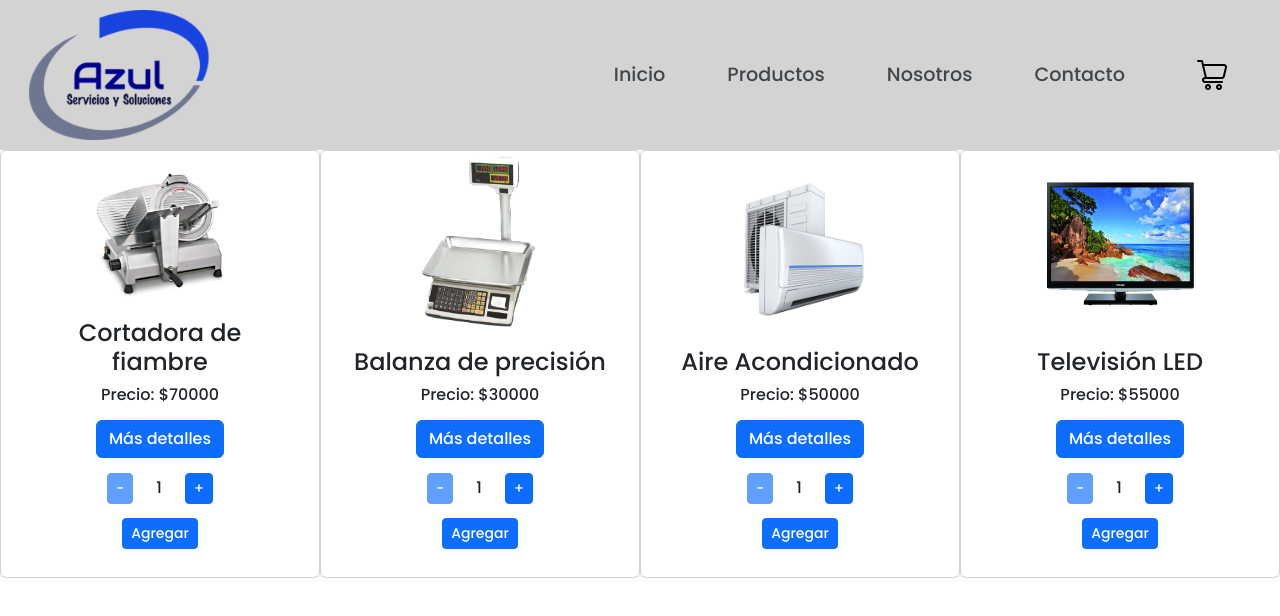
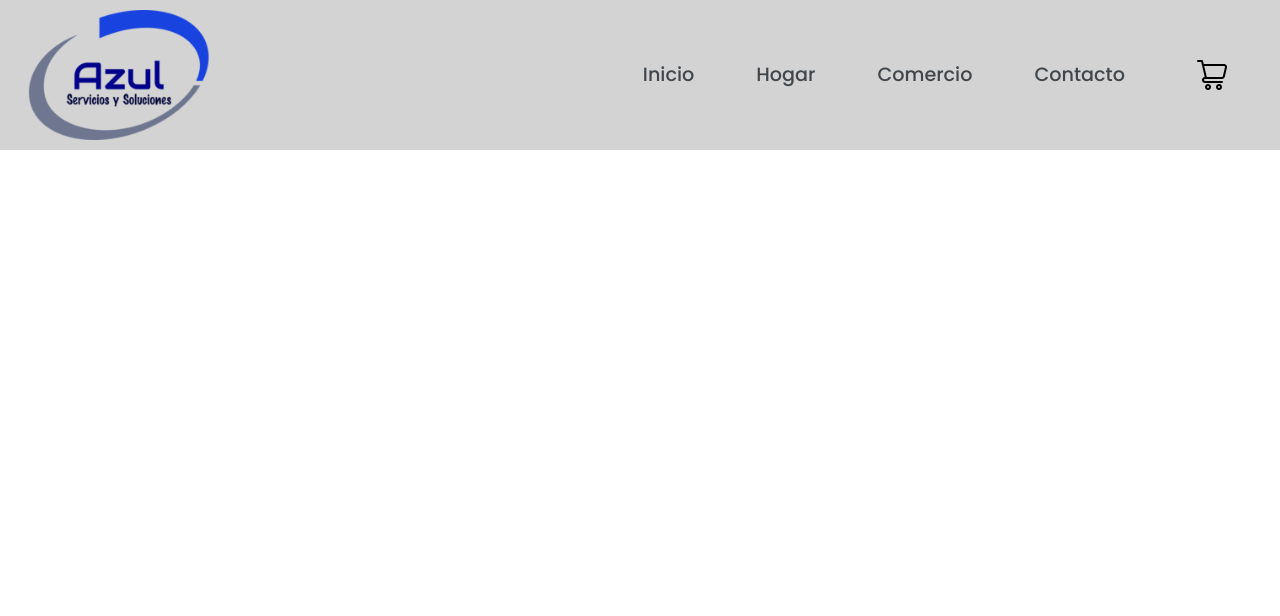
Before and after one commit to Nicetastic/REACT, a React (Create React App) app: page /category/1 in a window 1280 px wide. Shown: the top 616 px of the page. Built offline with nearby package versions, Linux system fonts and the light colour scheme.

Commit message:
Pre-entrega

```diff
--- a/package.json
+++ b/package.json
@@ -8,6 +8,7 @@
     "@testing-library/user-event": "^13.5.0",
     "react": "^18.2.0",
     "react-dom": "^18.2.0",
+    "react-router-bootstrap": "^0.26.2",
     "react-router-dom": "^6.3.0",
     "react-scripts": "5.0.1",
     "web-vitals": "^2.1.4"
--- a/src/components/ItemDetailContainer/ItemDetailContainer.jsx
+++ b/src/components/ItemDetailContainer/ItemDetailContainer.jsx
@@ -16,7 +16,7 @@ const ItemDetailContainer = () => {
 
 return (
 <div className='containerDetail'>
-    <ItemDetail {...item}/>
+    <ItemDetail item={item}/>
 
 </div>
 )
--- a/src/components/ItemListContainer/ItemListContainer.jsx
+++ b/src/components/ItemListContainer/ItemListContainer.jsx
@@ -2,16 +2,19 @@ import React, {useEffect, useState} from 'react'
 import "./ItemListContainer.css"
 // import Titulo from '../Titulo/Titulo'
 import ItemList from '../ItemList/ItemList'
+import {useParams} from 'react-router-dom'
 
 const productos = [
-  {id: 1, image: "../assets/img/cortadora.png", title: "Cortadora de fiambre", precio: "$70000"},
-  {id: 2, image: "../assets/img/escala.png", title: "Balanza de precisión", precio: "$30000"},
-  {id: 3, image: "../assets/img/aacc.png", title: "Aire Acondicionado", precio: "$50000"},
-  {id: 4, image: "../assets/img/tvled.png", title: "Televisión LED", precio: "$55000"},
+  {id: 1, image: "../assets/img/cortadora.png", title: "Cortadora de fiambre", category: "Comercio", precio: "$70000"},
+  {id: 2, image: "../assets/img/escala.png", title: "Balanza de precisión", category: "Comercio", precio: "$30000"},
+  {id: 3, image: "../assets/img/aacc.png", title: "Aire Acondicionado", category: "Hogar", precio: "$50000"},
+  {id: 4, image: "../assets/img/tvled.png", title: "Televisión LED", category: "Hogar", precio: "$55000"},
 ]
 
 const ItemListContainer = ({texto}) => {
   const [data, setData] = useState ([]);
+
+  const {id} = useParams ();
 
   useEffect(() => {
     const getData = new Promise(resolve => {
@@ -19,8 +22,13 @@ const ItemListContainer = ({texto}) => {
         resolve(productos)
       }, 2000)
     })
-    getData.then(res => setData(res))
-  }, [])
+
+    if (id) {
+      getData.then(res => setData(res.filter(Hogar => Hogar.category === id)))
+    } else {
+      getData.then(res => setData(res))
+    }
+  }, [id])
 
   return (
     <div className='container-xxl'>
--- a/src/components/NavBar/NavBar.jsx
+++ b/src/components/NavBar/NavBar.jsx
@@ -13,10 +13,10 @@ const NavBar = () => {
           <NavLink className="nav-link" to="/">Inicio</NavLink>
         </li>
         <li className="nav-item">
-          <NavLink className="nav-link" to="/category/:id">Productos</NavLink>
+          <NavLink className="nav-link" to="/category/:id">Hogar</NavLink>
         </li>
         <li className="nav-item">
-          <NavLink className="nav-link" to="/category/:id">Nosotros</NavLink>
+          <NavLink className="nav-link" to="/category/:id">Comercio</NavLink>
         </li>
         <li className="nav-item">
           <NavLink className="nav-link" to="/item/:id">Contacto</NavLink>
--- a/src/components/ProductosListado.jsx
+++ b/src/components/ProductosDetallado.jsx
@@ -4,6 +4,7 @@ const Productos = [
     image: "../assets/img/cortadora.png",
     title: "Cortadora de fiambre",
     price: "$70000",
+    category: "Comercio",
     desc: "Construcción en aluminio anodizado Afilador incorporado con protector Cuchilla de acero inoxidable Funcionamiento por gravedad con plano a 45 Patas de goma anti deslizantes",
   },
   {
@@ -11,6 +12,7 @@ const Productos = [
     image: "../assets/img/escala.png",
     title: "Balanza de precisión",
     price: "$30000",
+    category: "Comercio",
     desc: "Lorem ipsum dolor sit amet consectetur adipisicing elit. Totam doloribus, eius expedita nemo vitae blanditiis.",
   },
   {
@@ -18,6 +20,7 @@ const Productos = [
     image: "../assets/img/aacc.png",
     title: "Aire Acondicionado",
     price: "$50000",
+    category: "Hogar",
     desc: "Lorem ipsum dolor sit amet consectetur adipisicing elit. Totam doloribus, eius expedita nemo vitae blanditiis.",
   },
   {
@@ -25,6 +28,7 @@ const Productos = [
     image: "../assets/img/tvled.png",
     title: "Televisión LED",
     price: "$55000",
+    category: "Hogar",
     desc: "Lorem ipsum dolor sit amet consectetur adipisicing elit. Totam doloribus, eius expedita nemo vitae blanditiis.",
   }];
 
--- a/src/components/customFetch.jsx
+++ b/src/components/customFetch.jsx
@@ -1,4 +1,4 @@
-import Productos from "./ProductosListado"
+import Productos from "./ProductosDetallado"
 
 export const customFetch = () => {
     return new Promise ((resolve) => {
```
Also changed, not shown: 1 other file (tests, documents, lock files or other folders).
